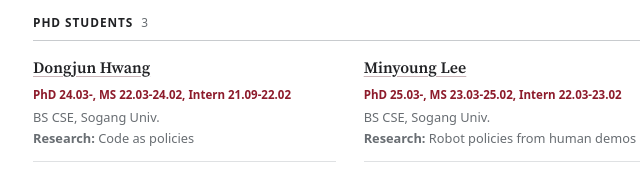
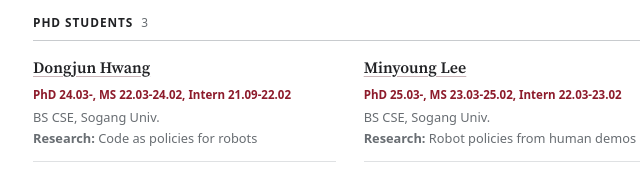
Before and after one commit to junsukchoe/junsukchoe.github.io, a plain HTML site: page index.html in a window 1280 px wide. Shown: the part 1902-2089 px from the top of the page, 233-873 px from the left. Drawn offline with Linux system fonts and the light colour scheme.

Commit message:
Spell out Dongjun's topic as code as policies for robots
Co-Authored-By: Claude Opus 5.5 <noreply@anthropic.com>

```diff
--- a/index.html
+++ b/index.html
@@ -225,7 +225,7 @@
             </div>
             <h4 class="roster-subhead">PhD Students <span>3</span></h4>
             <ul class="roster-list">
-              <li><a href="https://dongjunhwang.github.io" target="_blank" rel="noreferrer">Dongjun Hwang</a><div class="roster-meta"><div class="period-list"><span>PhD 24.03-</span><span>MS 22.03-24.02</span><span>Intern 21.09-22.02</span></div><div class="person-badges"><span class="person-highlight">AI Seoul Tech Scholarship (PhD)</span><span class="person-highlight">NRF Scholarship (PhD)</span><span class="person-highlight">Smilegate DHE Scholarship (MS)</span></div><span>BS CSE, Sogang Univ.</span><span class="person-activity">Visiting Researcher, Univ. of Tübingen (25.05-25.07)</span><span class="person-activity">CMU IITP AI Education Program (24.09-25.02)</span><span><strong>Research:</strong> Code as policies</span></div></li>
+              <li><a href="https://dongjunhwang.github.io" target="_blank" rel="noreferrer">Dongjun Hwang</a><div class="roster-meta"><div class="period-list"><span>PhD 24.03-</span><span>MS 22.03-24.02</span><span>Intern 21.09-22.02</span></div><div class="person-badges"><span class="person-highlight">AI Seoul Tech Scholarship (PhD)</span><span class="person-highlight">NRF Scholarship (PhD)</span><span class="person-highlight">Smilegate DHE Scholarship (MS)</span></div><span>BS CSE, Sogang Univ.</span><span class="person-activity">Visiting Researcher, Univ. of Tübingen (25.05-25.07)</span><span class="person-activity">CMU IITP AI Education Program (24.09-25.02)</span><span><strong>Research:</strong> Code as policies for robots</span></div></li>
               <li><a href="https://mymy-young.github.io/" target="_blank" rel="noreferrer">Minyoung Lee</a><div class="roster-meta"><div class="period-list"><span>PhD 25.03-</span><span>MS 23.03-25.02</span><span>Intern 22.03-23.02</span></div><div class="person-badges"><span class="person-highlight">AI Seoul Tech Scholarship (PhD)</span><span class="person-highlight">Smilegate DHE Scholarship (MS)</span></div><span>BS CSE, Sogang Univ.</span><span class="person-activity">Visiting Researcher, Johns Hopkins Univ. (26.08-26.11)</span><span class="person-activity">Visiting Researcher, Univ. of Tübingen (25.01-25.02, 23.07-23.08)</span><span><strong>Research:</strong> Robot policies from human demos</span></div></li>
               <li><a href="https://yejipark-m.github.io" target="_blank" rel="noreferrer">Yeji Park</a><div class="roster-meta"><div class="period-list"><span>Integrated MS-PhD 23.03-</span><span>Intern 22.10-23.02</span></div><div class="person-badges"><span class="person-highlight">Hyundai Motor Chung Mong-Koo Scholarship</span></div><span>BE Econ, BS Math, Sogang Univ.</span><span class="person-activity">Research Intern, NAVER AI Lab (25.09-26.02)</span><span class="person-activity">Visiting Researcher, Univ. of Tübingen (25.01-25.02)</span><span><strong>Research:</strong> Grounded multimodal LLMs</span></div></li>
             </ul>
```
